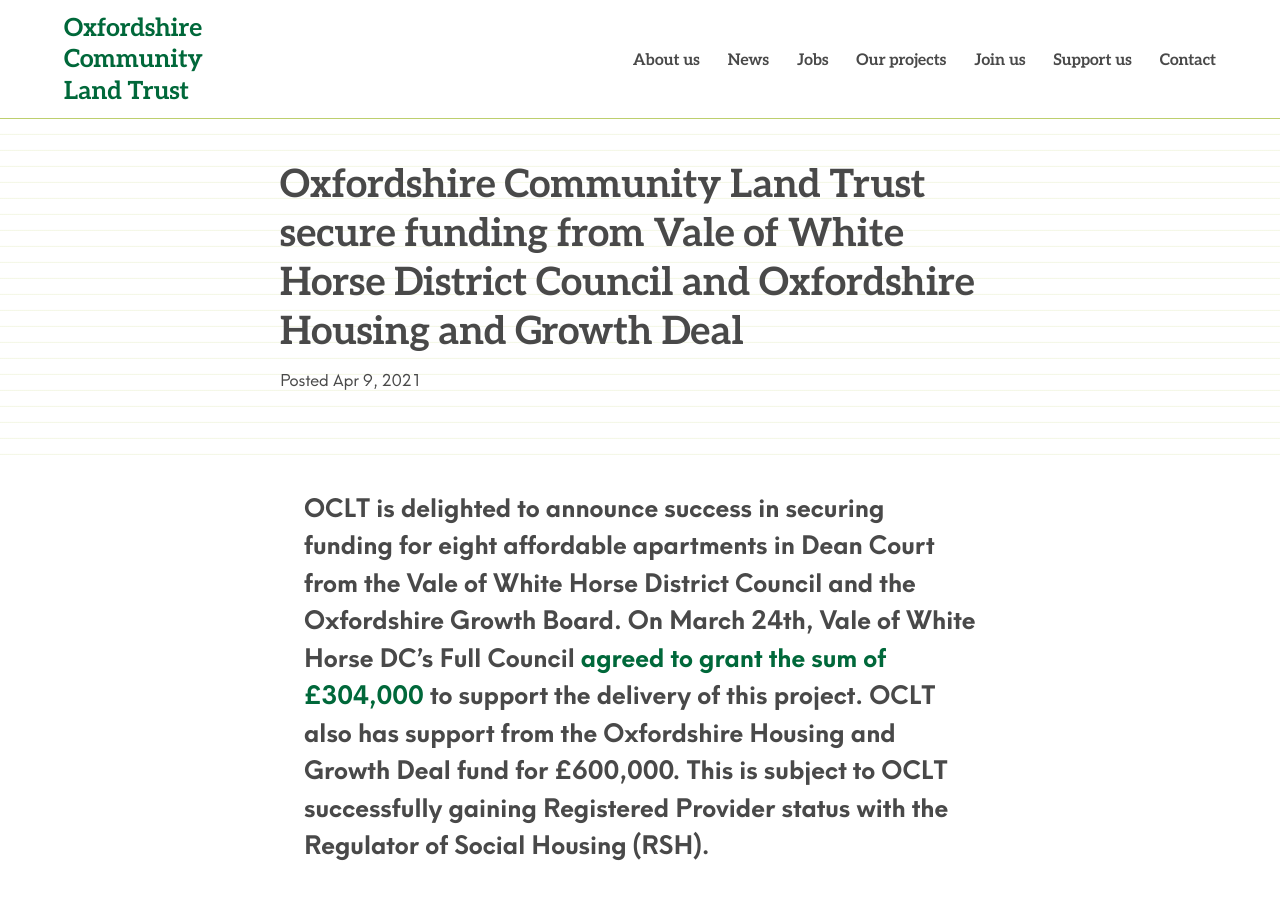
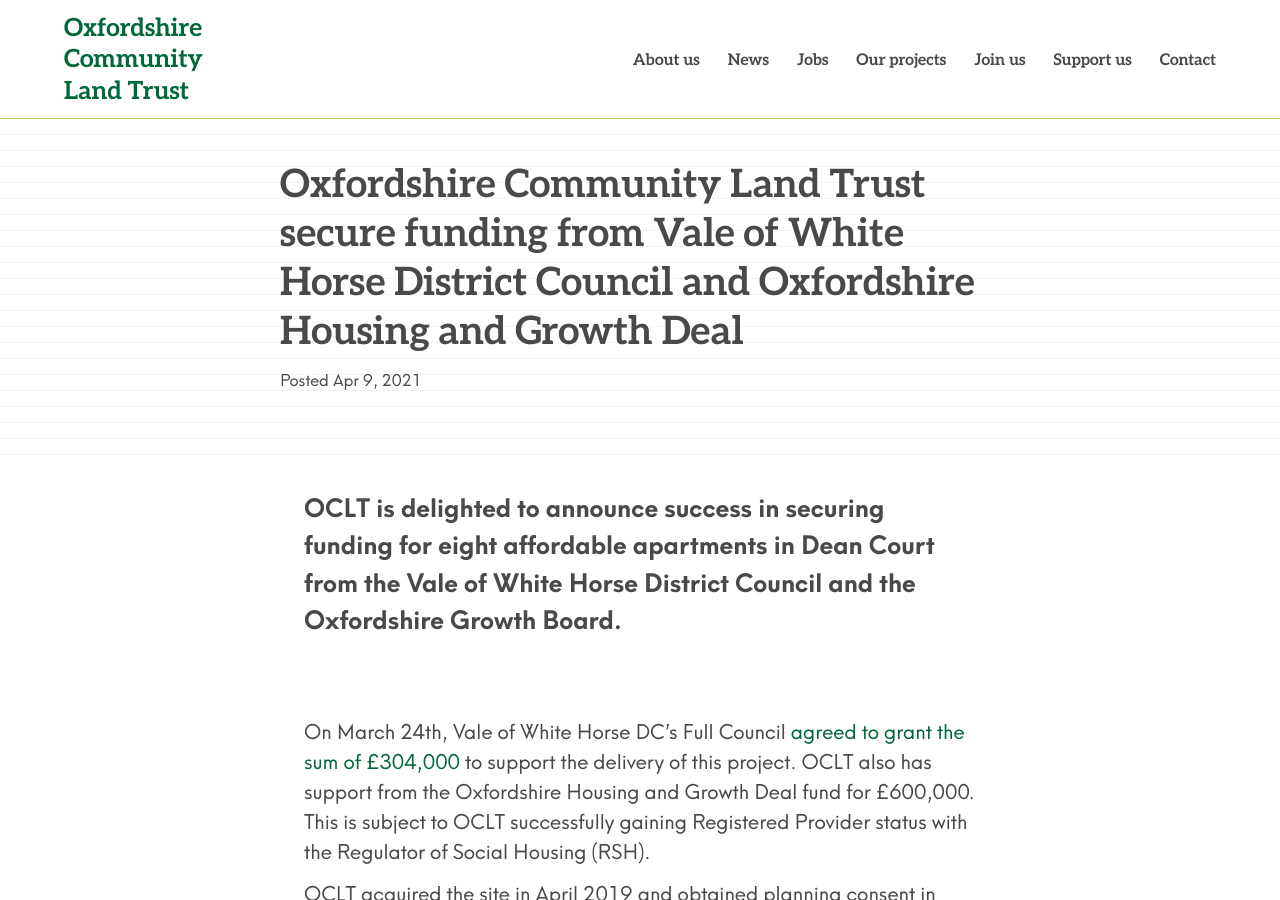
Before and after one commit to johnpuddephatt/oclt, a Jekyll site: the page built from _posts/2021-04-09-oxfordshire-community-land-trust-secure-funding-from-vale-of-white-horse-district-council-and-oxfordshire-housing-and-growth-deal.md, in a window 1280 px wide and 900 px high. Built offline with Jekyll 4.4.1, drawn with Linux system fonts in a browser that asks for light colours.

Commit message:
Update from Forestry.io Oxfordshire CLT updated _posts/2021-04-09-oxfordshire-community-land-trust-secure-funding-from-vale-of-white-horse-district-council-and-oxfordshire-housing-and-growth-deal.md

```diff
--- a/_posts/2021-04-09-oxfordshire-community-land-trust-secure-funding-from-vale-of-white-horse-district-council-and-oxfordshire-housing-and-growth-deal.md
+++ b/_posts/2021-04-09-oxfordshire-community-land-trust-secure-funding-from-vale-of-white-horse-district-council-and-oxfordshire-housing-and-growth-deal.md
@@ -6,16 +6,16 @@
 tags: []
 
 ---
-OCLT is delighted to announce success in securing funding for eight affordable apartments in Dean Court from the Vale of White Horse District Council and the Oxfordshire Growth Board. On March 24th, Vale of White Horse DC’s Full Council [agreed to grant the sum of £304,000](https://www.whitehorsedc.gov.uk/uncategorised/vale-of-white-horse-to-give-344000-towards-building-affordable-homes-in-botley/) to support the delivery of this project. OCLT also has support from the Oxfordshire Housing and Growth Deal fund for £600,000. This is subject to OCLT successfully gaining Registered Provider status with the Regulator of Social Housing (RSH).
+OCLT is delighted to announce success in securing funding for eight affordable apartments in Dean Court from the Vale of White Horse District Council and the Oxfordshire Growth Board.
 
+<br>
+
+On March 24th, Vale of White Horse DC’s Full Council [agreed to grant the sum of £304,000](https://www.whitehorsedc.gov.uk/uncategorised/vale-of-white-horse-to-give-344000-towards-building-affordable-homes-in-botley/) to support the delivery of this project. OCLT also has support from the Oxfordshire Housing and Growth Deal fund for £600,000. This is subject to OCLT successfully gaining Registered Provider status with the Regulator of Social Housing (RSH).
 
 OCLT acquired the site in April 2019 and obtained planning consent in April 2020 to build five 1-bed flats and three 2-bed flats. OCLT’s objective is that these dwellings will be available for affordable rent in perpetuity.
 
-
 The flats will provide much needed homes to people on Vale’s Housing Register. Preference will be given to people with a connection to the local area, Dean Court, Cumnor Parish and the immediately adjacent parishes in VOWHDC. Applicants for the homes will be made through White Horse Homechoice. Rents will be at levels that are significantly below local market rents. The apartments will be built to National Described Space Standards (creating one-person flats that are 39m2, two-person flats that are 50m2 and three-person flats that are 61m2).
-
 
 The buildings will reduce carbon emissions in comparison to other dwellings, provide thermal comfort, reduce energy bills and achieve high energy performance ratings. Our energy efficiency standards are supported by a grant of £9,750 from Oxfordshire’s Low Carbon Hub .
 
-
 The homes will be co-operatively managed by the residents, adding to the sense of community and contributing to a well-managed and mutually supportive environment within which to live. Full training and support will be given to prospective tenants to enable them to manage the flats as a tenant co-operative. There will be a shared garden, a car sharing scheme, and a cycle park. In addition, professional Housing Management and Maintenance services will be provided by Soha (Soha Housing Association), under a management and maintenance agreement with OCLT.
```
